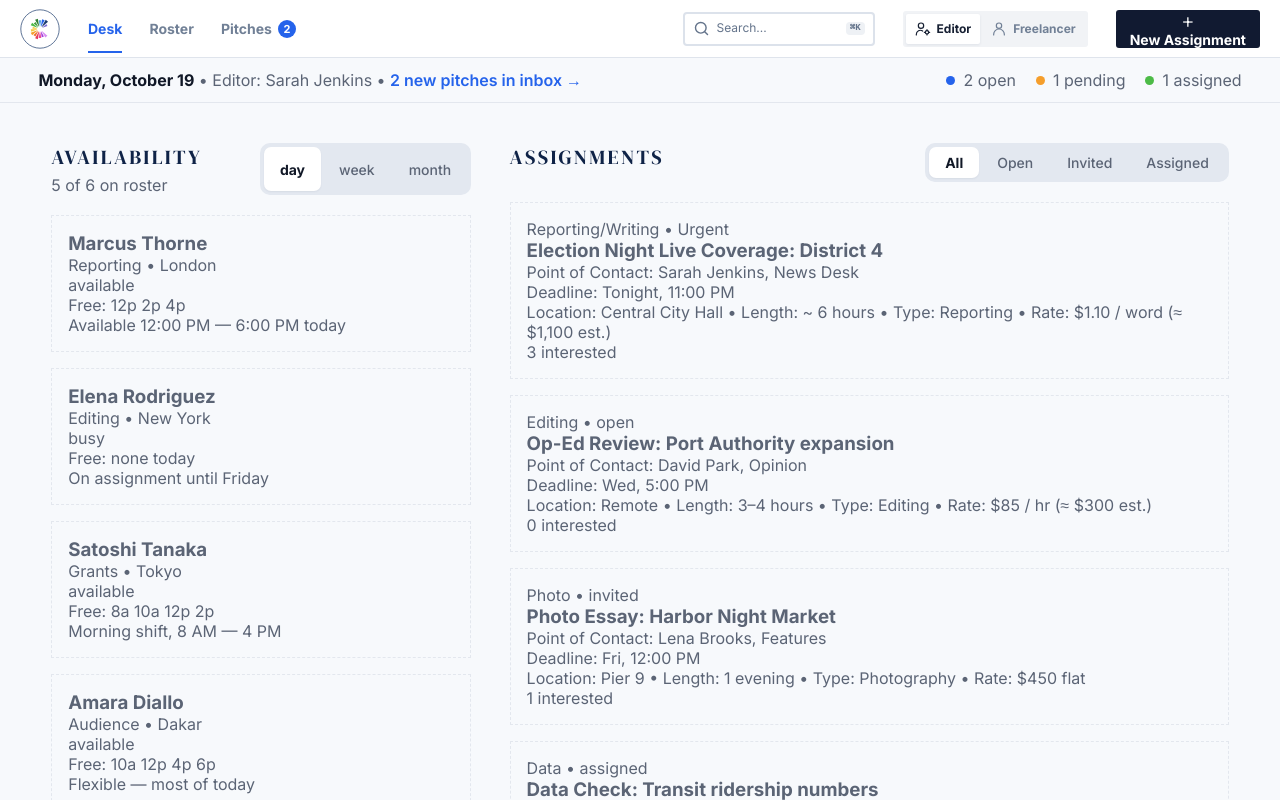
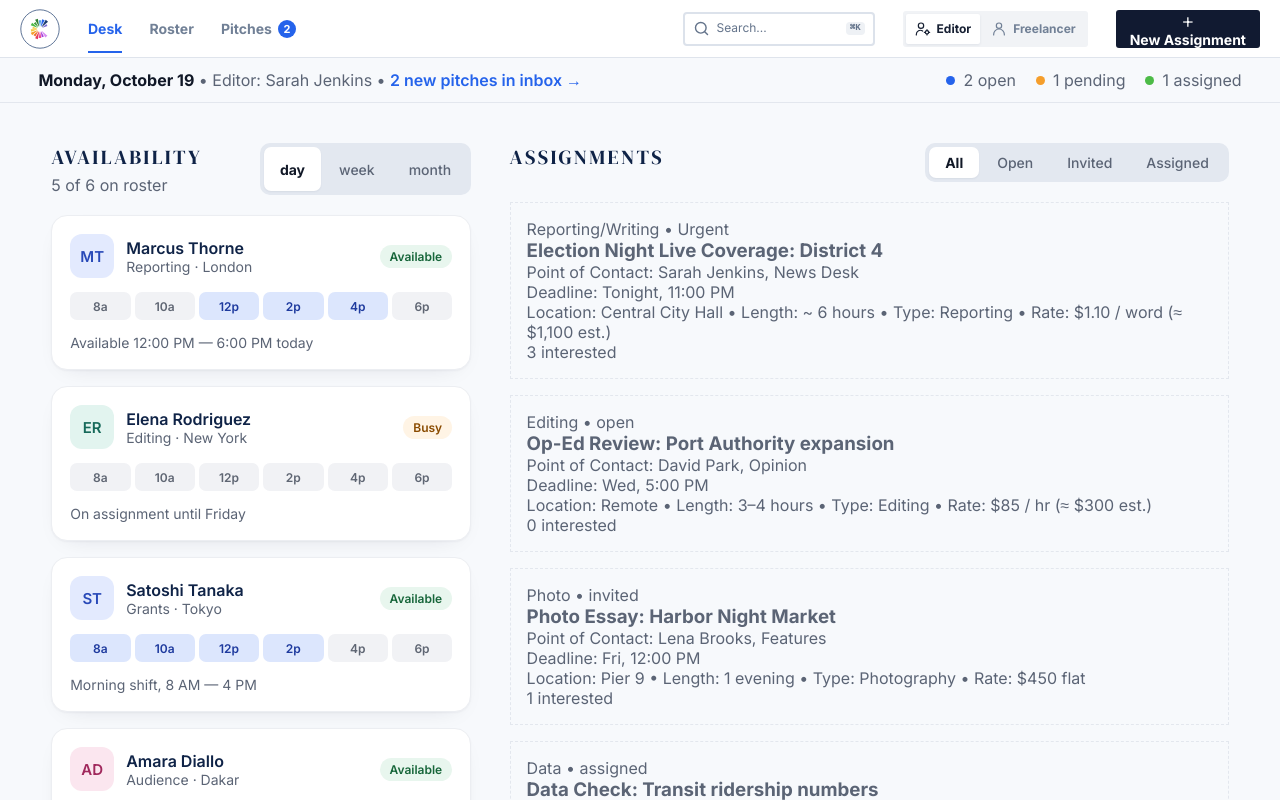
Before and after one commit to BU-Spark/se-iij-freelance-marketplace, a Next.js app: page /dashboard in a window 1280 px wide. Shown: the top 800 px of the page. Built offline with nearby package versions, Linux system fonts and the light colour scheme.

Commit message:
feat: add RosterCard and use it in the dashboard

```diff
--- /dev/null
+++ b/app/components/RosterCard/RosterCard.module.css
@@ -0,0 +1,105 @@
+.card {
+  display: flex;
+  flex-direction: column;
+  gap: 14px;
+  padding: 18px;
+  background: #fff;
+  border: 1px solid #eceef2;
+  border-radius: 16px;
+  box-shadow:
+    0 1px 2px rgba(15, 23, 42, 0.04),
+    0 8px 24px -16px rgba(15, 23, 42, 0.18);
+}
+
+/* people who are off today are faded */
+.dimmed {
+  opacity: 0.6;
+}
+
+.top {
+  display: flex;
+  align-items: center;
+  gap: 12px;
+}
+
+.who {
+  flex: 1;
+  min-width: 0;
+}
+
+.name {
+  margin: 0;
+  font-size: 16px;
+  font-weight: 600;
+  color: var(--navy-deep);
+}
+
+.meta {
+  margin: 0;
+  font-size: 14px;
+  color: var(--muted);
+}
+
+/* status pill */
+.pill {
+  padding: 4px 10px;
+  border-radius: 999px;
+  font-size: 12px;
+  font-weight: 600;
+  white-space: nowrap;
+}
+.available {
+  background: #e8f6ee;
+  color: #17663a;
+}
+.busy {
+  background: #fff4e5;
+  color: #8a4b00;
+}
+.off {
+  background: #f0f2f5;
+  color: #4a5468;
+}
+
+/* six time boxes */
+.slots {
+  display: grid;
+  grid-template-columns: repeat(6, minmax(0, 1fr));
+  gap: 4px;
+  margin: 0;
+  padding: 0;
+  list-style: none;
+}
+.slots li {
+  display: flex;
+  align-items: center;
+  justify-content: center;
+  height: 28px;
+  border-radius: 7px;
+  font-size: 12px;
+  font-weight: 600;
+}
+.free {
+  background: #dce6fd;
+  color: #1e3a9e;
+}
+.taken {
+  background: #f1f2f5;
+  color: #5f6673;
+}
+
+.note {
+  margin: 0;
+  font-size: 14px;
+  color: var(--muted);
+}
+
+/* text only screen readers hear ("free" / "busy") */
+.srOnly {
+  position: absolute;
+  width: 1px;
+  height: 1px;
+  overflow: hidden;
+  clip: rect(0 0 0 0);
+  white-space: nowrap;
+}
--- /dev/null
+++ b/app/components/RosterCard/RosterCard.tsx
@@ -0,0 +1,44 @@
+import Avatar from '../Avatar/Avatar';
+import type { AvailabilityStatus, RosterMember } from '../../types/dashboard.types';
+import { hourSlots, SLOT_STARTS, slotLabel } from '../../utils/dashboard.utils';
+import styles from './RosterCard.module.css';
+
+const STATUS_LABEL: Record<AvailabilityStatus, string> = {
+  available: 'Available',
+  busy: 'Busy',
+  off: 'Off today',
+};
+
+type RosterCardProps = {
+  member: RosterMember;
+};
+
+export default function RosterCard({ member }: RosterCardProps) {
+  // one true/false per time box: 8a, 10a, 12p, 2p, 4p, 6p
+  const slots = hourSlots(member.openHours);
+
+  return (
+    <article className={`${styles.card} ${member.status === 'off' ? styles.dimmed : ''}`}>
+      <div className={styles.top}>
+        <Avatar name={member.name} />
+        <div className={styles.who}>
+          <h3 className={styles.name}>{member.name}</h3>
+          <p className={styles.meta}>
+            {member.specialty} · {member.city}
+          </p>
+        </div>
+        <span className={`${styles.pill} ${styles[member.status]}`}>{STATUS_LABEL[member.status]}</span>
+      </div>
+
+      <ul className={styles.slots} aria-label="Free time today">
+        {SLOT_STARTS.map((hour, i) => (
+          <li key={hour} className={slots[i] ? styles.free : styles.taken}>
+            {slotLabel(hour)} <span className={styles.srOnly}>{slots[i] ? 'free' : 'busy'}</span>
+          </li>
+        ))}
+      </ul>
+
+      <p className={styles.note}>{member.note}</p>
+    </article>
+  );
+}
--- a/app/components/index.ts
+++ b/app/components/index.ts
@@ -15,3 +15,4 @@ export { default as TagInput } from './TagInput/TagInput';
 export { EditorIcon } from './icons/EditorIcon';
 export { FreelancerIcon } from './icons/FreelancerIcon';
 export { default as Avatar } from './Avatar/Avatar';
+export { default as RosterCard } from './RosterCard/RosterCard';
--- a/app/dashboard/page.tsx
+++ b/app/dashboard/page.tsx
@@ -3,16 +3,9 @@ import { Header } from '../components/header/Header';
 import SegmentedControl, { type SegmentOption } from './components/SegmentedControl';
 import styles from './dashboard.module.css';
 import { ASSIGNMENTS, EDITOR_NAME, NEW_PITCHES, ROSTER } from './constants';
-import {
-  countByStatus,
-  countOnRoster,
-  formatDeadline,
-  formatDeskDate,
-  formatRate,
-  hourSlots,
-  SLOT_STARTS,
-  slotLabel,
-} from '../utils/dashboard.utils';
+import { RosterCard } from '../components';
+
+import { countByStatus, countOnRoster, formatDeadline, formatDeskDate, formatRate } from '../utils/dashboard.utils';
 import type { DeskFilter, RosterView } from '../types/dashboard.types';
 
 /*
@@ -71,25 +64,11 @@ export default function Dashboard() {
           </div>
 
           <ul className={styles.list}>
-            {ROSTER.map((m) => {
-              const slots = hourSlots(m.openHours);
-              return (
-                <li key={m.id} className={styles.placeholder}>
-                  <h3>{m.name}</h3>
-                  <p>
-                    {m.specialty} • {m.city}
-                  </p>
-                  <p>{m.status}</p>
-                  <p>
-                    Free:{' '}
-                    {SLOT_STARTS.filter((_, i) => slots[i])
-                      .map(slotLabel)
-                      .join(' ') || 'none today'}
-                  </p>
-                  <p>{m.note}</p>
-                </li>
-              );
-            })}
+            {ROSTER.map((m) => (
+              <li key={m.id}>
+                <RosterCard member={m} />
+              </li>
+            ))}
           </ul>
         </section>
 
```
Also changed, not shown: 2 other files (tests, documents, lock files or other folders).
